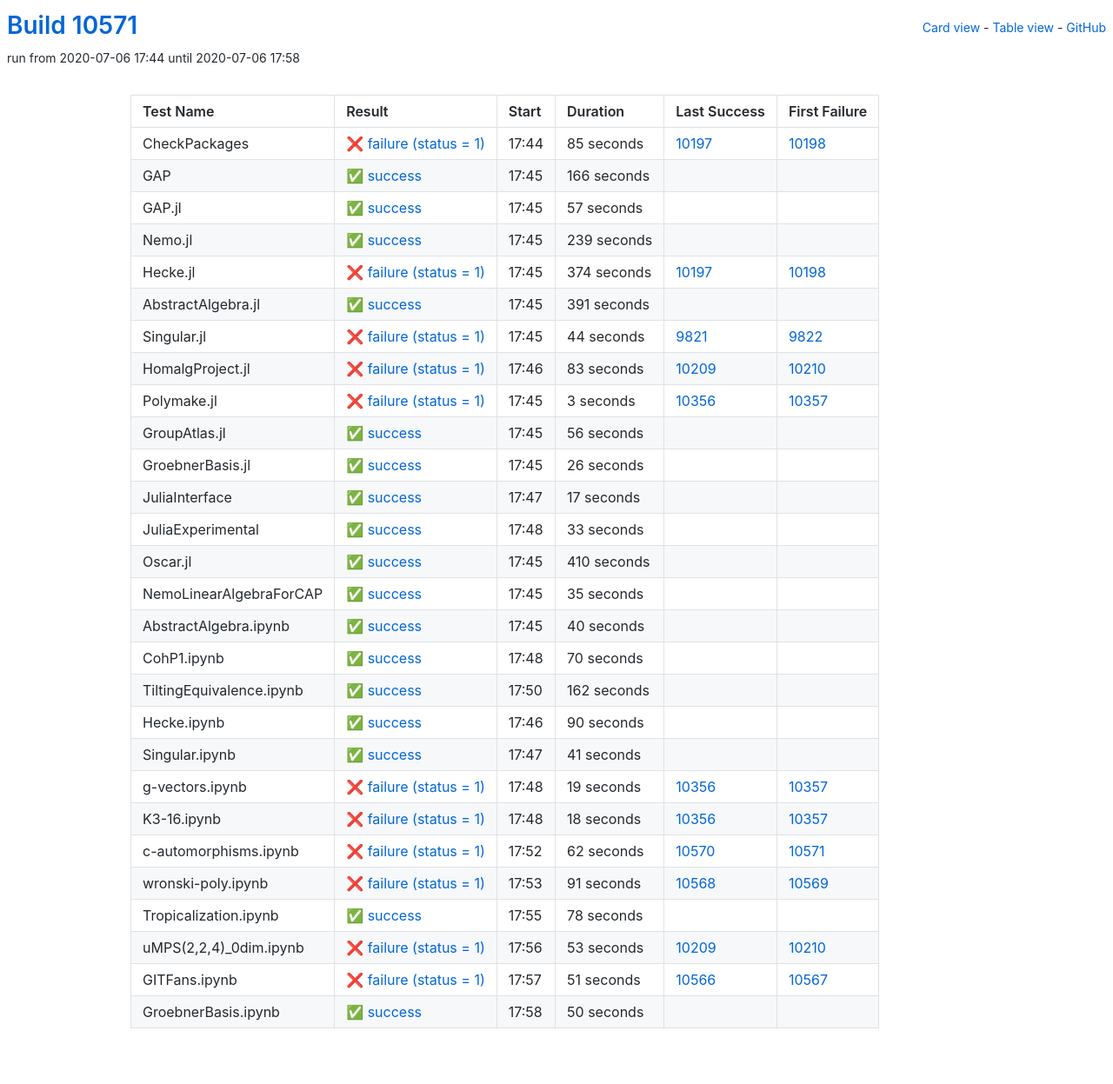
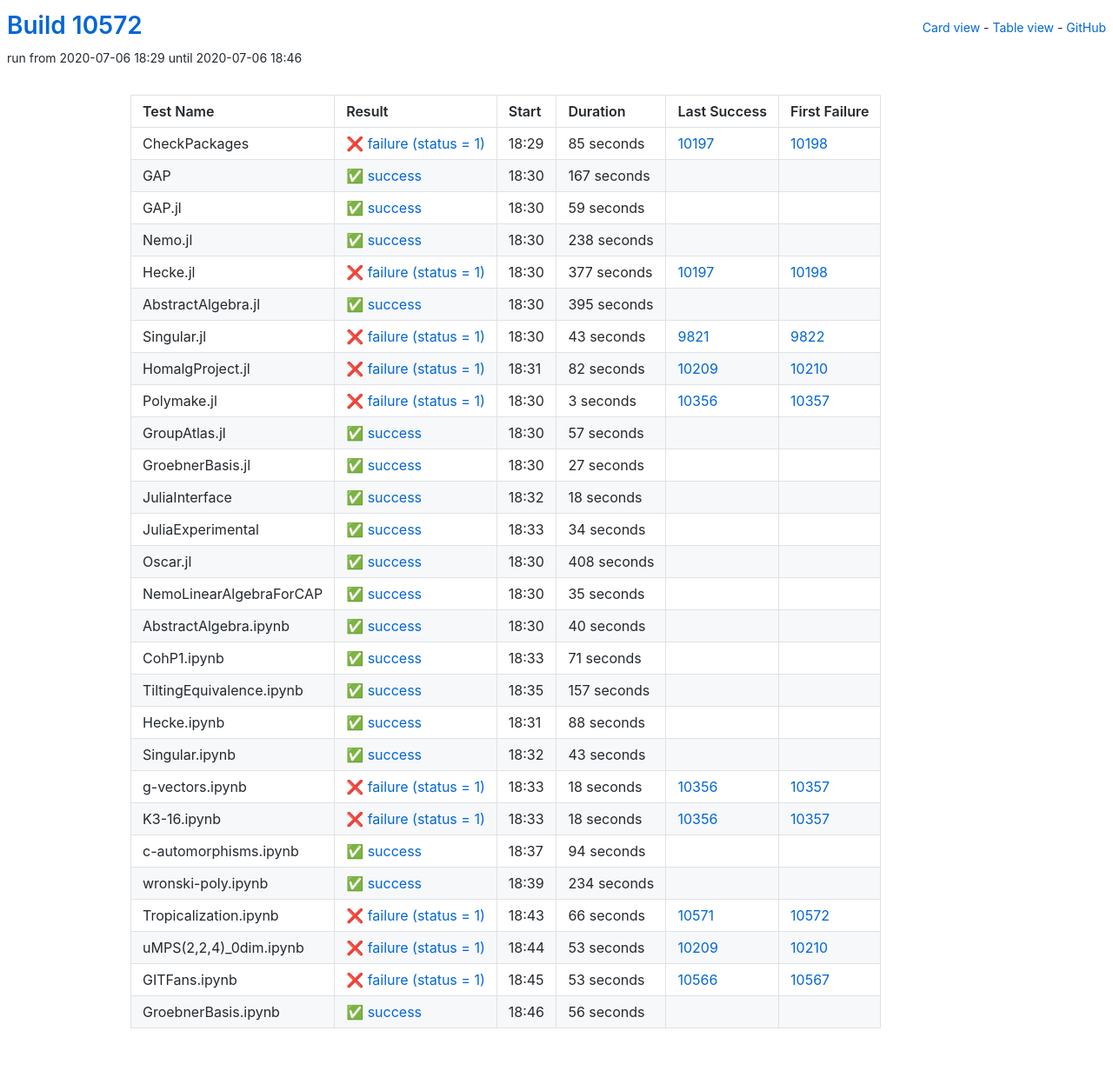
Before and after one commit to oscar-system/oscar-ci-status, a Jekyll site: the page built from table.html, in a window 1280 px wide. Shown: the whole page at 87% size. Built offline with Jekyll 4.4.1, drawn with Linux system fonts in a browser that asks for light colours.

Commit message:
Build #10572

```diff
--- a/_data/ci.yml
+++ b/_data/ci.yml
@@ -1,6 +1,6 @@
 ---
-build: 10571
-build_url: https://oscarci.mathematik.uni-kl.de/job/oscar/10571/
+build: 10572
+build_url: https://oscarci.mathematik.uni-kl.de/job/oscar/10572/
 job: oscar
 organization: oscar-system
 repo: oscar-ci-status
@@ -8,8 +8,8 @@
 tests:
 - name: CheckPackages
   id: checkpackages
-  log: https://oscarci.mathematik.uni-kl.de/job/oscar/10571/artifact/logs/build-10571/CheckPackages.log
-  start: 2020-07-06 17:44
+  log: https://oscarci.mathematik.uni-kl.de/job/oscar/10572/artifact/logs/build-10572/CheckPackages.log
+  start: 2020-07-06 18:29
   success: false
   exitcode: 1
   status: failure
@@ -20,92 +20,92 @@
   first_failure_url: https://oscarci.mathematik.uni-kl.de/job/oscar/10198/
 - name: GAP
   id: gap
-  log: https://oscarci.mathematik.uni-kl.de/job/oscar/10571/artifact/logs/build-10571/GAP.log
-  start: 2020-07-06 17:45
+  log: https://oscarci.mathematik.uni-kl.de/job/oscar/10572/artifact/logs/build-10572/GAP.log
+  start: 2020-07-06 18:30
   success: true
   exitcode: 0
   status: success
-  duration: 166
+  duration: 167
   last_success: false
   last_success_url:
   first_failure: false
   first_failure_url:
 - name: GAP.jl
   id: gap-jl
-  log: https://oscarci.mathematik.uni-kl.de/job/oscar/10571/artifact/logs/build-10571/GAP.jl.log
-  start: 2020-07-06 17:45
+  log: https://oscarci.mathematik.uni-kl.de/job/oscar/10572/artifact/logs/build-10572/GAP.jl.log
+  start: 2020-07-06 18:30
   success: true
   exitcode: 0
   status: success
-  duration: 57
+  duration: 59
   last_success: false
   last_success_url:
   first_failure: false
   first_failure_url:
 - name: Nemo.jl
   id: nemo-jl
-  log: https://oscarci.mathematik.uni-kl.de/job/oscar/10571/artifact/logs/build-10571/Nemo.jl.log
-  start: 2020-07-06 17:45
+  log: https://oscarci.mathematik.uni-kl.de/job/oscar/10572/artifact/logs/build-10572/Nemo.jl.log
+  start: 2020-07-06 18:30
   success: true
   exitcode: 0
   status: success
-  duration: 239
+  duration: 238
   last_success: false
   last_success_url:
   first_failure: false
   first_failure_url:
 - name: Hecke.jl
   id: hecke-jl
-  log: https://oscarci.mathematik.uni-kl.de/job/oscar/10571/artifact/logs/build-10571/Hecke.jl.log
-  start: 2020-07-06 17:45
+  log: https://oscarci.mathematik.uni-kl.de/job/oscar/10572/artifact/logs/build-10572/Hecke.jl.log
+  start: 2020-07-06 18:30
   success: false
   exitcode: 1
   status: failure
-  duration: 374
+  duration: 377
   last_success: 10197
   last_success_url: https://oscarci.mathematik.uni-kl.de/job/oscar/10197/
   first_failure: 10198
   first_failure_url: https://oscarci.mathematik.uni-kl.de/job/oscar/10198/
 - name: AbstractAlgebra.jl
   id: abstractalgebra-jl
-  log: https://oscarci.mathematik.uni-kl.de/job/oscar/10571/artifact/logs/build-10571/AbstractAlgebra.jl.log
-  start: 2020-07-06 17:45
+  log: https://oscarci.mathematik.uni-kl.de/job/oscar/10572/artifact/logs/build-10572/AbstractAlgebra.jl.log
+  start: 2020-07-06 18:30
   success: true
   exitcode: 0
   status: success
-  duration: 391
+  duration: 395
   last_success: false
   last_success_url:
   first_failure: false
   first_failure_url:
 - name: Singular.jl
   id: singular-jl
-  log: https://oscarci.mathematik.uni-kl.de/job/oscar/10571/artifact/logs/build-10571/Singular.jl.log
-  start: 2020-07-06 17:45
+  log: https://oscarci.mathematik.uni-kl.de/job/oscar/10572/artifact/logs/build-10572/Singular.jl.log
+  start: 2020-07-06 18:30
   success: false
   exitcode: 1
   status: failure
-  duration: 44
+  duration: 43
   last_success: 9821
   last_success_url: https://oscarci.mathematik.uni-kl.de/job/oscar/9821/
   first_failure: 9822
   first_failure_url: https://oscarci.mathematik.uni-kl.de/job/oscar/9822/
 - name: HomalgProject.jl
   id: homalgproject-jl
-  log: https://oscarci.mathematik.uni-kl.de/job/oscar/10571/artifact/logs/build-10571/HomalgProject.jl.log
-  start: 2020-07-06 17:46
+  log: https://oscarci.mathematik.uni-kl.de/job/oscar/10572/artifact/logs/build-10572/HomalgProject.jl.log
+  start: 2020-07-06 18:31
   success: false
   exitcode: 1
   status: failure
-  duration: 83
+  duration: 82
   last_success: 10209
   last_success_url: https://oscarci.mathematik.uni-kl.de/job/oscar/10209/
   first_failure: 10210
   first_failure_url: https://oscarci.mathematik.uni-kl.de/job/oscar/10210/
 - name: Polymake.jl
   id: polymake-jl
-  log: https://oscarci.mathematik.uni-kl.de/job/oscar/10571/artifact/logs/build-10571/Polymake.jl.log
-  start: 2020-07-06 17:45
+  log: https://oscarci.mathematik.uni-kl.de/job/oscar/10572/artifact/logs/build-10572/Polymake.jl.log
+  start: 2020-07-06 18:30
   success: false
   exitcode: 1
   status: failure
@@ -116,68 +116,68 @@
   first_failure_url: https://oscarci.mathematik.uni-kl.de/job/oscar/10357/
 - name: GroupAtlas.jl
   id: groupatlas-jl
-  log: https://oscarci.mathematik.uni-kl.de/job/oscar/10571/artifact/logs/build-10571/GroupAtlas.jl.log
-  start: 2020-07-06 17:45
+  log: https://oscarci.mathematik.uni-kl.de/job/oscar/10572/artifact/logs/build-10572/GroupAtlas.jl.log
+  start: 2020-07-06 18:30
   success: true
   exitcode: 0
   status: success
-  duration: 56
+  duration: 57
   last_success: false
   last_success_url:
   first_failure: false
   first_failure_url:
 - name: GroebnerBasis.jl
   id: groebnerbasis-jl
-  log: https://oscarci.mathematik.uni-kl.de/job/oscar/10571/artifact/logs/build-10571/GroebnerBasis.jl.log
-  start: 2020-07-06 17:45
+  log: https://oscarci.mathematik.uni-kl.de/job/oscar/10572/artifact/logs/build-10572/GroebnerBasis.jl.log
+  start: 2020-07-06 18:30
   success: true
   exitcode: 0
   status: success
-  duration: 26
+  duration: 27
   last_success: false
   last_success_url:
   first_failure: false
   first_failure_url:
 - name: JuliaInterface
   id: juliainterface
-  log: https://oscarci.mathematik.uni-kl.de/job/oscar/10571/artifact/logs/build-10571/JuliaInterface.log
-  start: 2020-07-06 17:47
+  log: https://oscarci.mathematik.uni-kl.de/job/oscar/10572/artifact/logs/build-10572/JuliaInterface.log
+  start: 2020-07-06 18:32
   success: true
   exitcode: 0
   status: success
-  duration: 17
+  duration: 18
   last_success: false
   last_success_url:
   first_failure: false
   first_failure_url:
 - name: JuliaExperimental
   id: juliaexperimental
-  log: https://oscarci.mathematik.uni-kl.de/job/oscar/10571/artifact/logs/build-10571/JuliaExperimental.log
-  start: 2020-07-06 17:48
+  log: https://oscarci.mathematik.uni-kl.de/job/oscar/10572/artifact/logs/build-10572/JuliaExperimental.log
+  start: 2020-07-06 18:33
   success: true
   exitcode: 0
   status: success
-  duration: 33
+  duration: 34
   last_success: false
   last_success_url:
   first_failure: false
   first_failure_url:
 - name: Oscar.jl
   id: oscar-jl
-  log: https://oscarci.mathematik.uni-kl.de/job/oscar/10571/artifact/logs/build-10571/Oscar.jl.log
-  start: 2020-07-06 17:45
+  log: https://oscarci.mathematik.uni-kl.de/job/oscar/10572/artifact/logs/build-10572/Oscar.jl.log
+  start: 2020-07-06 18:30
   success: true
   exitcode: 0
   status: success
-  duration: 410
+  duration: 408
   last_success: false
   last_success_url:
   first_failure: false
   first_failure_url:
 - name: NemoLinearAlgebraForCAP
   id: nemolinearalgebraforcap
-  log: https://oscarci.mathematik.uni-kl.de/job/oscar/10571/artifact/logs/build-10571/NemoLinearAlgebraForCAP.log
-  start: 2020-07-06 17:45
+  log: https://oscarci.mathematik.uni-kl.de/job/oscar/10572/artifact/logs/build-10572/NemoLinearAlgebraForCAP.log
+  start: 2020-07-06 18:30
   success: true
   exitcode: 0
   status: success
@@ -188,8 +188,8 @@
   first_failure_url:
 - name: AbstractAlgebra.ipynb
   id: abstractalgebra-ipynb
-  log: https://oscarci.mathematik.uni-kl.de/job/oscar/10571/artifact/logs/build-10571/AbstractAlgebra.ipynb.log
-  start: 2020-07-06 17:45
+  log: https://oscarci.mathematik.uni-kl.de/job/oscar/10572/artifact/logs/build-10572/AbstractAlgebra.ipynb.log
+  start: 2020-07-06 18:30
   success: true
   exitcode: 0
   status: success
@@ -200,68 +200,68 @@
   first_failure_url:
 - name: CohP1.ipynb
   id: cohp1-ipynb
-  log: https://oscarci.mathematik.uni-kl.de/job/oscar/10571/artifact/logs/build-10571/CohP1.ipynb.log
-  start: 2020-07-06 17:48
+  log: https://oscarci.mathematik.uni-kl.de/job/oscar/10572/artifact/logs/build-10572/CohP1.ipynb.log
+  start: 2020-07-06 18:33
   success: true
   exitcode: 0
   status: success
-  duration: 70
+  duration: 71
   last_success: false
   last_success_url:
   first_failure: false
   first_failure_url:
 - name: TiltingEquivalence.ipynb
   id: tiltingequivalence-ipynb
-  log: https://oscarci.mathematik.uni-kl.de/job/oscar/10571/artifact/logs/build-10571/TiltingEquivalence.ipynb.log
-  start: 2020-07-06 17:50
+  log: https://oscarci.mathematik.uni-kl.de/job/oscar/10572/artifact/logs/build-10572/TiltingEquivalence.ipynb.log
+  start: 2020-07-06 18:35
   success: true
   exitcode: 0
   status: success
-  duration: 162
+  duration: 157
   last_success: false
   last_success_url:
   first_failure: false
   first_failure_url:
 - name: Hecke.ipynb
   id: hecke-ipynb
-  log: https://oscarci.mathematik.uni-kl.de/job/oscar/10571/artifact/logs/build-10571/Hecke.ipynb.log
-  start: 2020-07-06 17:46
+  log: https://oscarci.mathematik.uni-kl.de/job/oscar/10572/artifact/logs/build-10572/Hecke.ipynb.log
+  start: 2020-07-06 18:31
   success: true
   exitcode: 0
   status: success
-  duration: 90
+  duration: 88
   last_success: false
   last_success_url:
   first_failure: false
   first_failure_url:
 - name: Singular.ipynb
   id: singular-ipynb
-  log: https://oscarci.mathematik.uni-kl.de/job/oscar/10571/artifact/logs/build-10571/Singular.ipynb.log
-  start: 2020-07-06 17:47
+  log: https://oscarci.mathematik.uni-kl.de/job/oscar/10572/artifact/logs/build-10572/Singular.ipynb.log
+  start: 2020-07-06 18:32
   success: true
   exitcode: 0
   status: success
-  duration: 41
+  duration: 43
   last_success: false
   last_success_url:
   first_failure: false
   first_failure_url:
 - name: g-vectors.ipynb
   id: g-vectors-ipynb
-  log: https://oscarci.mathematik.uni-kl.de/job/oscar/10571/artifact/logs/build-10571/g-vectors.ipynb.log
-  start: 2020-07-06 17:48
+  log: https://oscarci.mathematik.uni-kl.de/job/oscar/10572/artifact/logs/build-10572/g-vectors.ipynb.log
+  start: 2020-07-06 18:33
   success: false
   exitcode: 1
   status: failure
-  duration: 19
+  duration: 18
   last_success: 10356
   last_success_url: https://oscarci.mathematik.uni-kl.de/job/oscar/10356/
   first_failure: 10357
   first_failure_url: https://oscarci.mathematik.uni-kl.de/job/oscar/10357/
 - name: K3-16.ipynb
   id: k3-16-ipynb
-  log: https://oscarci.mathematik.uni-kl.de/job/oscar/10571/artifact/logs/build-10571/K3-16.ipynb.log
-  start: 2020-07-06 17:48
+  log: https://oscarci.mathematik.uni-kl.de/job/oscar/10572/artifact/logs/build-10572/K3-16.ipynb.log
+  start: 2020-07-06 18:33
   success: false
   exitcode: 1
   status: failure
@@ -272,44 +272,44 @@
   first_failure_url: https://oscarci.mathematik.uni-kl.de/job/oscar/10357/
 - name: c-automorphisms.ipynb
   id: c-automorphisms-ipynb
-  log: https://oscarci.mathematik.uni-kl.de/job/oscar/10571/artifact/logs/build-10571/c-automorphisms.ipynb.log
-  start: 2020-07-06 17:52
-  success: false
-  exitcode: 1
-  status: failure
-  duration: 62
-  last_success: 10570
-  last_success_url: https://oscarci.mathematik.uni-kl.de/job/oscar/10570/
-  first_failure: 10571
-  first_failure_url: https://oscarci.mathematik.uni-kl.de/job/oscar/10571/
-- name: wronski-poly.ipynb
-  id: wronski-poly-ipynb
-  log: https://oscarci.mathematik.uni-kl.de/job/oscar/10571/artifact/logs/build-10571/wronski-poly.ipynb.log
-  start: 2020-07-06 17:53
-  success: false
-  exitcode: 1
-  status: failure
-  duration: 91
-  last_success: 10568
-  last_success_url: https://oscarci.mathematik.uni-kl.de/job/oscar/10568/
-  first_failure: 10569
-  first_failure_url: https://oscarci.mathematik.uni-kl.de/job/oscar/10569/
-- name: Tropicalization.ipynb
-  id: tropicalization-ipynb
-  log: https://oscarci.mathematik.uni-kl.de/job/oscar/10571/artifact/logs/build-10571/Tropicalization.ipynb.log
-  start: 2020-07-06 17:55
+  log: https://oscarci.mathematik.uni-kl.de/job/oscar/10572/artifact/logs/build-10572/c-automorphisms.ipynb.log
+  start: 2020-07-06 18:37
   success: true
   exitcode: 0
   status: success
-  duration: 78
+  duration: 94
   last_success: false
   last_success_url:
   first_failure: false
   first_failure_url:
+- name: wronski-poly.ipynb
+  id: wronski-poly-ipynb
+  log: https://oscarci.mathematik.uni-kl.de/job/oscar/10572/artifact/logs/build-10572/wronski-poly.ipynb.log
+  start: 2020-07-06 18:39
+  success: true
+  exitcode: 0
+  status: success
+  duration: 234
+  last_success: false
+  last_success_url:
+  first_failure: false
+  first_failure_url:
+- name: Tropicalization.ipynb
+  id: tropicalization-ipynb
+  log: https://oscarci.mathematik.uni-kl.de/job/oscar/10572/artifact/logs/build-10572/Tropicalization.ipynb.log
+  start: 2020-07-06 18:43
+  success: false
+  exitcode: 1
+  status: failure
+  duration: 66
+  last_success: 10571
+  last_success_url: https://oscarci.mathematik.uni-kl.de/job/oscar/10571/
+  first_failure: 10572
+  first_failure_url: https://oscarci.mathematik.uni-kl.de/job/oscar/10572/
 - name: uMPS(2,2,4)_0dim.ipynb
   id: umps-2-2-4-0dim-ipynb
-  log: https://oscarci.mathematik.uni-kl.de/job/oscar/10571/artifact/logs/build-10571/uMPS-2-2-4-_0dim.ipynb.log
-  start: 2020-07-06 17:56
+  log: https://oscarci.mathematik.uni-kl.de/job/oscar/10572/artifact/logs/build-10572/uMPS-2-2-4-_0dim.ipynb.log
+  start: 2020-07-06 18:44
   success: false
   exitcode: 1
   status: failure
@@ -320,24 +320,24 @@
   first_failure_url: https://oscarci.mathematik.uni-kl.de/job/oscar/10210/
 - name: GITFans.ipynb
   id: gitfans-ipynb
-  log: https://oscarci.mathematik.uni-kl.de/job/oscar/10571/artifact/logs/build-10571/GITFans.ipynb.log
-  start: 2020-07-06 17:57
+  log: https://oscarci.mathematik.uni-kl.de/job/oscar/10572/artifact/logs/build-10572/GITFans.ipynb.log
+  start: 2020-07-06 18:45
   success: false
   exitcode: 1
   status: failure
-  duration: 51
+  duration: 53
   last_success: 10566
   last_success_url: https://oscarci.mathematik.uni-kl.de/job/oscar/10566/
   first_failure: 10567
   first_failure_url: https://oscarci.mathematik.uni-kl.de/job/oscar/10567/
 - name: GroebnerBasis.ipynb
   id: groebnerbasis-ipynb
-  log: https://oscarci.mathematik.uni-kl.de/job/oscar/10571/artifact/logs/build-10571/GroebnerBasis.ipynb.log
-  start: 2020-07-06 17:58
+  log: https://oscarci.mathematik.uni-kl.de/job/oscar/10572/artifact/logs/build-10572/GroebnerBasis.ipynb.log
+  start: 2020-07-06 18:46
   success: true
   exitcode: 0
   status: success
-  duration: 50
+  duration: 56
   last_success: false
   last_success_url:
   first_failure: false
```
Also changed, not shown: README.md.
